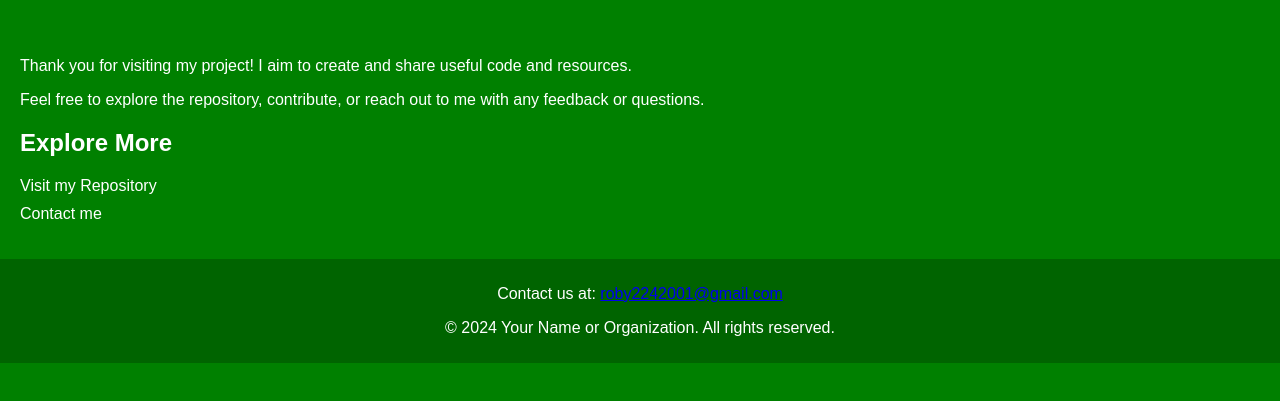
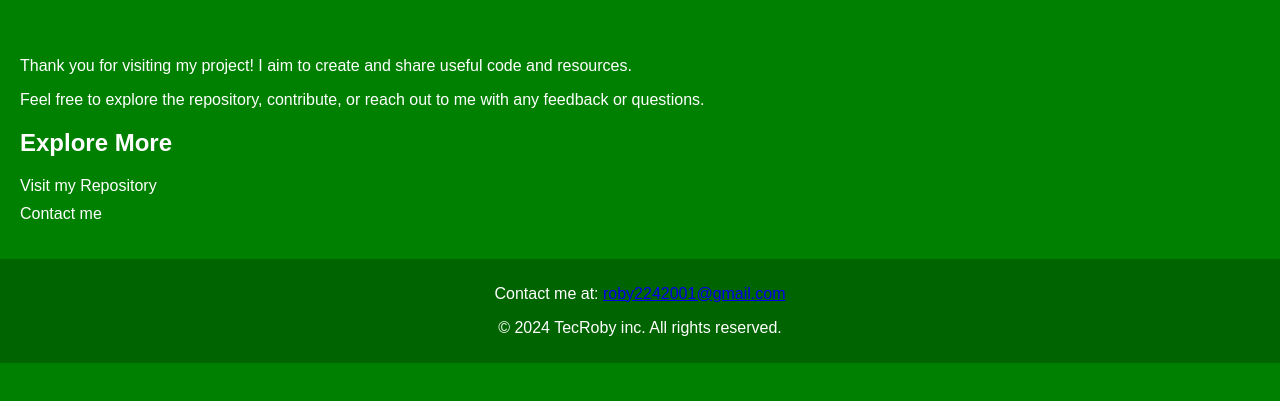
Before and after one commit to TecRoby/Welcome-Page, a plain HTML site: page index.html in a window 1280 px wide. Shown: the part 99-500 px from the top of the page. Drawn offline with Linux system fonts and the light colour scheme.

Commit message:
index.html

```diff
--- a/index.html
+++ b/index.html
@@ -25,8 +25,8 @@
         </section>
     </main>
     <footer id="contact">
-        <p>Contact us at: <a href="mailto:roby2242001@gmail.com">roby2242001@gmail.com</a></p>
-        <p>&copy; 2024 Your Name or Organization. All rights reserved.</p>
+        <p>Contact me at: <a href="mailto:roby2242001@gmail.com">roby2242001@gmail.com</a></p>
+        <p>&copy; 2024 TecRoby inc. All rights reserved.</p>
     </footer>
 </body>
 </html>
```
